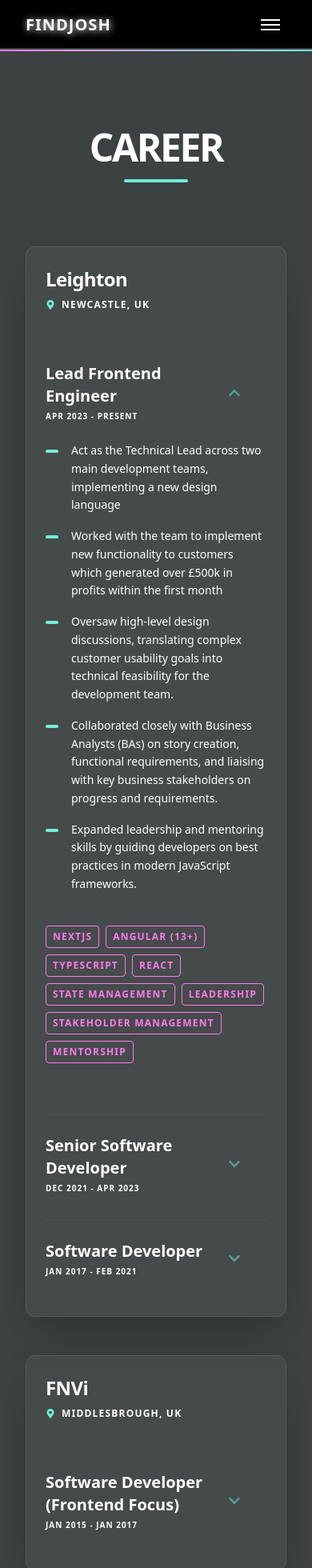
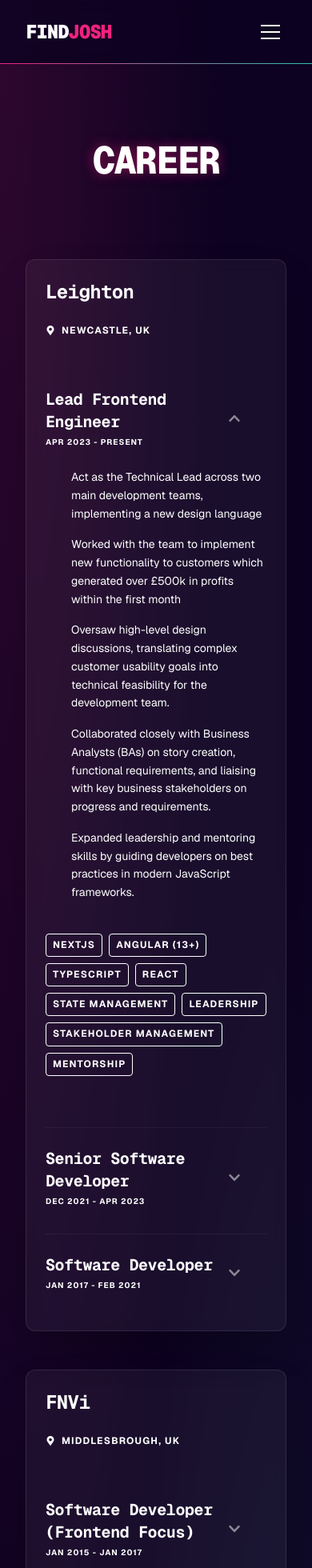
Before and after one commit to joshhallan/portfolio2025, a Next.js app: page /career in a window 390 px wide. Shown: the top 1960 px of the page at 80% size. Built offline with nearby package versions, Linux system fonts and the light colour scheme.

Commit message:
feat: enhance global styles and navigation with new color palette and responsive design

```diff
--- a/src/app/globals.css
+++ b/src/app/globals.css
@@ -1,46 +1,157 @@
 @import "tailwindcss";
 
-:root {
-  --background: #3C4142;
-  --foreground: #FAFAFA;
-  --neon-pink: #FF7AED;
-  --neon-blue: #6df1d8;
-  --neon-yellow: #ffe700;
-  --neon-green: #74ee15;
-  --neon-red: #FF3131;
-  --neon-blend: linear-gradient(45deg, var(--neon-pink), var(--neon-blue));
+@layer base {
+  :root {
+    /* --- Luca Davincci Palette --- */
+    --color-bg: #0d0221;
+    --color-surface: #1a0536;
+    --color-primary: #ee227d; /* Hot Pink */
+    --color-secondary: #30c0b7; /* Turquoise */
+    --color-accent: #fd8083; /* Peach */
+    --color-muted: #498099; /* Mid-Blue */
+
+    /* --- Typography Scale (Fluid) --- */
+    /* Formula: clamp(min, preferred, max) */
+    --fs-h1: clamp(2.5rem, 8vw, 4.5rem);
+    --fs-h2: clamp(2rem, 6vw, 3rem);
+    --fs-h3: clamp(1.5rem, 4vw, 2.25rem);
+    --fs-h4: clamp(1.25rem, 3vw, 1.75rem);
+    --fs-body: clamp(1rem, 1vw, 1.125rem);
+    --fs-small: 0.875rem;
+
+    /* --- Spacing & Identity Effects --- */
+    --glow-pink: 0 0 15px rgba(238, 34, 125, 0.5);
+    --glow-cyan: 0 0 15px rgba(48, 192, 183, 0.4);
+    --transition-base: all 0.3s cubic-bezier(0.4, 0, 0.2, 1);
+  }
+
+  /* --- Global Reset & Scrollbar --- */
+  html {
+    scroll-behavior: smooth;
+    background-color: var(--color-bg);
+  }
+
+  body {
+    background-color: var(--color-bg);
+    color: #ffffff;
+    font-family:
+      ui-sans-serif,
+      system-ui,
+      -apple-system,
+      sans-serif;
+    line-height: 1.6;
+    -webkit-font-smoothing: antialiased;
+    margin: 0;
+    min-height: 100vh;
+    overflow-x: hidden;
+    font-family: var(--font-geist-sans), ui-sans-serif, system-ui, sans-serif;
+  }
+
+  /* Custom Selection Color */
+  ::selection {
+    background-color: var(--color-primary);
+    color: white;
+  }
+
+  ::-webkit-scrollbar {
+    width: 8px;
+  }
+  ::-webkit-scrollbar-track {
+    background: var(--color-bg);
+  }
+  ::-webkit-scrollbar-thumb {
+    background: var(--color-surface);
+    border-radius: 10px;
+    border: 2px solid var(--color-bg);
+  }
+  ::-webkit-scrollbar-thumb:hover {
+    background: var(--color-muted);
+  }
+
+  /* --- Full Typography Scale --- */
+  h1,
+  h2,
+  h3,
+  h4 {
+    font-weight: 900;
+    line-height: 1.1;
+    letter-spacing: -0.02em;
+    margin-bottom: 1.5rem;
+    text-wrap: balance;
+    font-family: var(--font-geist-mono), monospace;
+  }
+
+  h1 {
+    font-size: var(--fs-h1);
+    color: var(--color-primary);
+    text-shadow: var(--glow-pink);
+    text-transform: uppercase;
+  }
+
+  h2 {
+    font-size: var(--fs-h2);
+    color: var(--color-secondary);
+  }
+
+  h3 {
+    font-size: var(--fs-h3);
+    color: var(--color-accent);
+  }
+
+  h4 {
+    font-size: var(--fs-h4);
+    color: white;
+  }
+
+  p {
+    font-size: var(--fs-body);
+    color: rgba(255, 255, 255, 0.8);
+    margin-bottom: 1.25rem;
+    max-width: 70ch;
+  }
+
+  small {
+    font-size: var(--fs-small);
+    color: var(--color-muted);
+  }
+
+  code,
+  pre,
+  .tech-label {
+    font-family: var(--font-geist-mono), monospace;
+  }
+
+  /* --- Interactive Global States --- */
+  a {
+    color: inherit;
+    text-decoration: none;
+    transition: var(--transition-base);
+  }
+
+  button {
+    cursor: pointer;
+    font-family: inherit;
+  }
+
+  /* Global Focus State for Accessibility */
+  :focus-visible {
+    outline: 2px solid var(--color-secondary);
+    outline-offset: 4px;
+  }
 }
 
-.gradient-text {
-  background-image: var(--neon-blend);
-  -webkit-background-clip: text;
-  background-clip: text;
-  color: transparent;
+/* --- Tailwind Utility Extensions --- */
+@layer utilities {
+  .text-glow-pink {
+    text-shadow: var(--glow-pink);
+  }
+  .text-glow-cyan {
+    text-shadow: var(--glow-cyan);
+  }
+
+  .bg-mesh {
+    background-image:
+      radial-gradient(at 0% 0%, rgba(238, 34, 125, 0.15) 0, transparent 50%),
+      radial-gradient(at 100% 100%, rgba(48, 192, 183, 0.1) 0, transparent 50%);
+  }
 }
-
-.-border-bottom-gradient {
-    border-bottom: 2px solid transparent !important;
-    background: linear-gradient(var(--background), var(--background)) padding-box,
-                var(--neon-blend) border-box;
-    background-size: 100% 2px;
-    background-repeat: no-repeat;
-    background-position: bottom;
-}
-
-.neon-hover-link {
-    transition: color 0.2s ease-in-out;
-    color: #fff;
-    opacity: 0.7;
-}
-
-.neon-hover-link:hover {
-    background-image: var(--neon-blend);
-  -webkit-background-clip: text;
-  background-clip: text;
-  color: transparent;
-  opacity: 1;
-}
-
-body {
-  background-color: var(--background);
-}
--- a/src/app/layout.tsx
+++ b/src/app/layout.tsx
@@ -16,8 +16,18 @@ const geistMono = Geist_Mono({
 
 export const metadata: Metadata = {
   title: "Josh Allan | Lead Technical Developer & Frontend Specialist",
-  description: "Josh Allan's professional portfolio showcasing 10+ years of expertise in React, Angular, NextJS and AWS developing high-performance solutions.",
-  keywords: ["Josh Allan", "Frontend Developer", "React", "Angular", "NextJS", "AWS", "Technical Lead", "Portfolio"]
+  description:
+    "Josh Allan's professional portfolio showcasing 10+ years of expertise in React, Angular, NextJS and AWS developing high-performance solutions.",
+  keywords: [
+    "Josh Allan",
+    "Frontend Developer",
+    "React",
+    "Angular",
+    "NextJS",
+    "AWS",
+    "Technical Lead",
+    "Portfolio",
+  ],
 };
 
 export default function RootLayout({
@@ -26,12 +36,12 @@ export default function RootLayout({
   children: React.ReactNode;
 }>) {
   return (
-    <html lang="en">
+    <html lang="en" className="scroll-smooth">
       <body
-        className={`${geistSans.variable} ${geistMono.variable} antialiased`}
+        className={`${geistSans.variable} ${geistMono.variable} antialiased min-h-screen flex flex-col bg-mesh`}
       >
         <NavBar />
-        {children}
+        <main className="flex-grow">{children}</main>
         <Footer />
       </body>
     </html>
--- /dev/null
+++ b/src/components/Global/NavBar/NavBar.module.css
@@ -0,0 +1,45 @@
+.navbar {
+  background-color: rgba(13, 2, 33, 0.8);
+  backdrop-filter: blur(12px);
+  /* The Synthwave Bottom Border */
+  border-bottom: 1px solid transparent;
+  border-image: linear-gradient(
+      to right,
+      var(--color-primary),
+      var(--color-secondary)
+    )
+    1;
+}
+
+.logo {
+  font-family: var(--font-geist-mono);
+  font-weight: 900;
+  text-transform: uppercase;
+  letter-spacing: -1px;
+  color: #fff;
+  transition: var(--transition-base);
+}
+
+.logo:hover {
+  text-shadow: var(--glow-pink);
+  transform: skewX(-5deg);
+}
+
+.navLink {
+  font-family: var(--font-geist-mono);
+  font-size: var(--fs-small);
+  text-transform: uppercase;
+  letter-spacing: 1px;
+  color: rgba(255, 255, 255, 0.7);
+  transition: var(--transition-base);
+}
+
+.navLink:hover {
+  color: var(--color-secondary);
+  text-shadow: var(--glow-cyan);
+}
+
+.navLinkActive {
+  color: var(--color-primary);
+  text-shadow: var(--glow-pink);
+}
--- a/src/components/Global/NavBar/NavBar.tsx
+++ b/src/components/Global/NavBar/NavBar.tsx
@@ -1,76 +1,104 @@
-'use client';
+"use client";
 
 import React, { useState } from "react";
 import Link from "next/link";
-import { usePathname } from "next/navigation";
+import styles from "./NavBar.module.css";
 
 export default function NavBar() {
   const [isMenuOpen, setIsMenuOpen] = useState(false);
-  const pathname = usePathname();
-
-  const menuLinkClasses = `font-medium py-2 md:py-0 transition-all duration-300`;
-
-  const renderNavLink = (href: string, label: string, isExternal: boolean = false) => {
-    const active = pathname === href;
-
-    return (
-      <Link
-        href={href}
-        onClick={() => setIsMenuOpen(false)}
-        target={isExternal ? "_blank" : undefined}
-        rel="noopener noreferrer"
-        className={`${menuLinkClasses} neon-hover-link ${active ? 'active-neon' : ''}`}
-      >
-        {label}
-      </Link>
-    );
-  };
 
   return (
-    <nav
-      className="sticky top-0 z-50 py-4 -border-bottom-gradient"
-      style={{ backgroundColor: "#000" }}
-    >
-      <div className="container mx-auto max-w-6xl px-8 flex justify-between items-center">
-        <Link
-          href="/"
-          className="text-xl font-bold tracking-wider uppercase cursor-pointer text-white z-10"
-          style={{textShadow: '1px 1px 10px #fff'}}
-        >
-          <span>FindJosh</span>
+    <nav className={`w-full h-20 sticky top-0 z-50 ${styles.navbar}`}>
+      <div className="max-w-[1200px] mx-auto h-full px-8 flex justify-between items-center">
+        <Link href="/" className={`${styles.logo} text-2xl`}>
+          FIND<span className="text-[var(--color-primary)]">JOSH</span>
         </Link>
 
-        {/* Desktop Links */}
-        <div className="hidden md:flex space-x-6">
-          {renderNavLink("/projects", "Projects")}
-          {renderNavLink("/career", "Career")}
-          {renderNavLink("https://github.com/joshhallan", "Github", true)}
-          {renderNavLink("https://linkedin.com/in/joshuaallan", "Linkedin", true)}
+        {/* Desktop Navigation */}
+        <div className="hidden md:flex items-center gap-10">
+          <Link href="/projects" className={`${styles.navLink}`}>
+            Projects
+          </Link>
+          <Link href="/career" className={`${styles.navLink}`}>
+            Career
+          </Link>
+          <Link
+            href="https://github.com/joshhallan"
+            target="_blank"
+            className={styles.navLink}
+          >
+            Github
+          </Link>
+          <Link
+            href="https://linkedin.com/in/joshuaallan"
+            target="_blank"
+            className={styles.navLink}
+          >
+            LinkedIn
+          </Link>
         </div>
 
-        {/* Mobile Toggle */}
+        {/* Mobile Toggle Button */}
         <button
-          className="md:hidden p-2 rounded-md z-10 text-white"
+          className="md:hidden p-2 text-white z-50"
           onClick={() => setIsMenuOpen(!isMenuOpen)}
+          aria-label="Toggle Menu"
         >
-          <div className="w-6 h-0.5 bg-white mb-1"></div>
-          <div className="w-6 h-0.5 bg-white mb-1"></div>
-          <div className="w-6 h-0.5 bg-white"></div>
+          <div className="space-y-1.5">
+            <span
+              className={`block w-6 h-0.5 bg-white transition-all ${isMenuOpen ? "rotate-45 translate-y-2" : ""}`}
+            ></span>
+            <span
+              className={`block w-6 h-0.5 bg-white ${isMenuOpen ? "opacity-0" : ""}`}
+            ></span>
+            <span
+              className={`block w-6 h-0.5 bg-white transition-all ${isMenuOpen ? "-rotate-45 -translate-y-2" : ""}`}
+            ></span>
+          </div>
         </button>
       </div>
 
-      {/* Mobile Menu */}
+      {/* Mobile Menu Overlay */}
       <div
-        className={`md:hidden absolute top-0 left-0 w-full h-screen bg-black/95 transition-transform duration-300 transform
-                   ${isMenuOpen ? "translate-y-0" : "-translate-y-full"}
-                   flex flex-col items-center justify-center space-y-8 text-2xl`}
-        style={{ paddingTop: "5rem" }}
+        className={`fixed top-0 left-0 h-[100dvh] w-full bg-[var(--color-bg)] flex flex-col items-center justify-center gap-8 text-2xl z-40 md:hidden transition-transform duration-500 ease-in-out ${
+          isMenuOpen ? "translate-y-0" : "-translate-y-full"
+        }`}
       >
-        {renderNavLink("/", "Home")}
-        {renderNavLink("/projects", "Projects")}
-        {renderNavLink("/career", "Career")}
-        {renderNavLink("https://github.com/joshhallan", "Github", true)}
-        {renderNavLink("https://linkedin.com/in/joshuaallan", "Linkedin", true)}
+        <Link
+          href="/"
+          onClick={() => setIsMenuOpen(false)}
+          className={styles.navLink}
+        >
+          Home
+        </Link>
+        <Link
+          href="/career"
+          onClick={() => setIsMenuOpen(false)}
+          className={styles.navLink}
+        >
+          Career
+        </Link>
+        <Link
+          href="/projects"
+          onClick={() => setIsMenuOpen(false)}
+          className={styles.navLink}
+        >
+          Projects
+        </Link>
+        <Link
+          href="https://github.com/joshhallan"
+          target="_blank"
+          className={styles.navLink}
+        >
+          Github
+        </Link>
+        <Link
+          href="https://linkedin.com/in/joshuaallan"
+          target="_blank"
+          className={styles.navLink}
+        >
+          LinkedIn
+        </Link>
       </div>
     </nav>
   );
```
